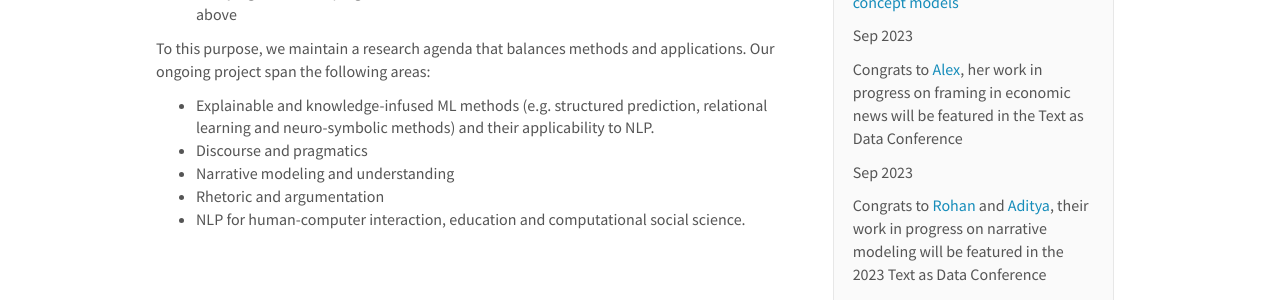
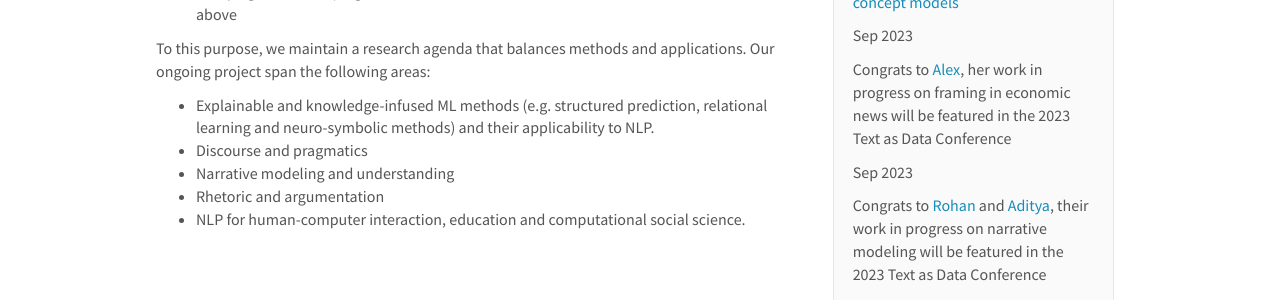
Before and after one commit to blast-cu/blast-cu.github.io, a Jekyll site: the page built from _pages/home.md, in a window 1280 px wide and 900 px high, scrolled down 363 px. Shown: the part 201-501 px from the top of the window. Built offline with Jekyll 4.4.1, drawn with Linux system fonts in a browser that asks for light colours; nearby versions of some CDN libraries.

Commit message:
Update news.yml

```diff
--- a/_data/news.yml
+++ b/_data/news.yml
@@ -8,7 +8,7 @@
   headline: "[Maria](https://mlpacheco.github.io/) will be giving a talk at the UMass NLP seminar on [interactive concept models](https://arxiv.org/abs/2305.05094)"
 
 - date: Sep 2023
-  headline: "Congrats to [Alex](https://aleto1999.github.io/), her work in progress on framing in economic news will be featured in the Text as Data Conference"
+  headline: "Congrats to [Alex](https://aleto1999.github.io/), her work in progress on framing in economic news will be featured in the 2023 Text as Data Conference"
 
 - date: Sep 2023
   headline: "Congrats to [Rohan](https://blast-cu.github.io/team/#phd) and [Aditya](https://blast-cu.github.io/team/#phd), their work in progress on narrative modeling will be featured in the 2023 Text as Data Conference"
```
